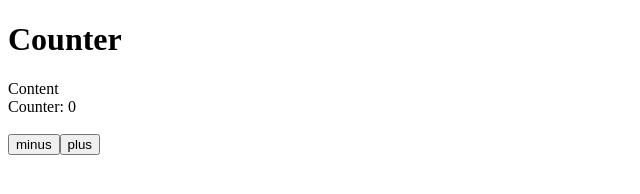
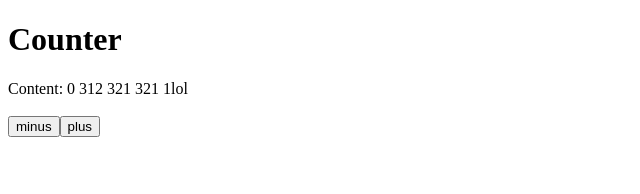
Before and after one commit to ChrisCoy/coy.js, a plain HTML site: page index.html in a window 1280 px wide. Shown: the whole page, without its empty margins (0-640 px from the left). Drawn offline with Linux system fonts and the light colour scheme.

Commit message:
subscribe function to update content

```diff
--- a/index.html
+++ b/index.html
@@ -47,11 +47,6 @@
           setCounter(counter() + 1);
         };
 
-        // fazer com que o toString do signal retorne um markup como $<$!> dai ao
-        // ser usado no template podera mais tarde ter o valor trocado.
-        // dai pra contornar a possibilidade de poder ser usar varios signals
-        // pode ser usado um array para colocar as funções de atualização lá
-
         // return Div(
         //   Heading({ level: 1 }, "Counter"),
         //   CText(`Counter: ${counter}`),
@@ -63,10 +58,11 @@
           Heading({ level: 1 }, "Counter"),
           // Div(observer`Counter: ${counter()}`),
           Div(
-            "Content",
-            // props({ className: observer(() => counter() + counter()) })
+            sub`Content: ${counter} 312 321 321 1`,
+            sub(() => ({ className: counter() })),
+            "lol"
           ),
-          Div(() => Div(Div(Div(`Counter: ${counter()}`)))),
+          // Div(() => Div(Div(Div(`Counter: ${counter()}`)))),
           Br(),
           Button("minus", props({ onclick: dispatchMinusEvent })),
           Button("plus", props({ onclick: dispatchPlusEvent }))
--- a/visual-lib.js
+++ b/visual-lib.js
@@ -1,6 +1,32 @@
 let context = null;
-let stack = 0;
 let isRendering = false;
+
+function literalsToString(strings, values) {
+  const result = strings.reduce((acc, str, i) => {
+      const value = typeof values[i] === 'function' ? values[i]() : values[i];
+      return acc + str + (value !== undefined ? value : '');
+  }, '');
+
+  return result;
+}
+
+class Subscriber {
+  constructor(first, ...args) {
+    debugger
+    if (typeof first === "function") {
+      this.type = "function";
+      this.func = first;
+    } else {
+      this.type = "literals";
+      this.strings = first;
+      this.values = args;
+    }
+  }
+}
+
+function sub(...args) {
+  return new Subscriber(...args);
+}
 
 function signal(value) {
   const subscriptions = new Set();
@@ -10,17 +36,15 @@ function signal(value) {
   const getState = () => {
     if (context) subscriptions.add(context);
 
-    if (isRendering) {
-      stack++;
-    }
-
     return value;
   };
+  getState.type = "$$SignalGetter";
 
   const setState = (updated) => {
     value = updated;
     runSubs();
   };
+  setState.type = "$$SignalSetter";
 
   return [getState, setState];
 }
@@ -40,12 +64,6 @@ function computed(fn) {
 
   return getState;
 }
-
-// let [getCount, setCount] = signal(0);
-
-// effect(() => {
-//   console.log(getCount());
-// });
 
 class BaseComponent {
   el;
@@ -98,26 +116,6 @@ class BaseComponent {
     // );
   }
 
-  #patch(oldNode, newNode) {
-    debugger;
-    if (
-      !(oldNode instanceof BaseComponent) ||
-      !(newNode instanceof BaseComponent)
-    ) {
-      throw new Error("cannot patch new state");
-    }
-
-    if (oldNode.el === newNode.el) {
-      return;
-    }
-
-    if (oldNode.el.textContent !== newNode.el.textContent) {
-      oldNode.el.textContent = newNode.el.textContent;
-    }
-
-    // if()
-  }
-
   #createElement(child) {
     const typeofChild = typeof child;
 
@@ -125,21 +123,19 @@ class BaseComponent {
       let oldChild = child();
       const element = this.#createElement(oldChild);
 
-      if (stack != 0) {
-        stack = 0;
-        effect(() => {
-          debugger;
-          // criar uma função de patch, onde ela vai receber a função que vai criar a outra arvore, e o node atual
-          const content = child();
+      // if (stack != 0) {
+      //   stack = 0;
+      //   effect(() => {
+      //     debugger;
+      //     // criar uma função de patch, onde ela vai receber a função que vai criar a outra arvore, e o node atual
+      //     const content = child();
 
-          if (isStringNodeByTypeof(typeof content)) {
-            element.textContent = content;
-            return;
-          }
-
-          this.#patch(oldChild, content);
-        });
-      }
+      //     if (isStringNodeByTypeof(typeof content)) {
+      //       element.textContent = content;
+      //       return;
+      //     }
+      //   });
+      // }
 
       return element;
     }
@@ -165,7 +161,26 @@ class BaseComponent {
     Object.assign(this.el, this.props);
 
     this.children?.forEach((c, index) => {
-      this.el.appendChild(this.#createElement(c));
+      debugger;
+      if (c instanceof Subscriber) {
+        if (c.type === "function") {
+          effect(() => {
+            Object.assign(this.el, c.func(this.props));
+          });
+        } else {
+          const textNode = document.createTextNode("");
+
+          effect(() => {
+            const text = literalsToString(c.strings, c.values)
+
+            textNode.textContent = text;
+          });
+
+          this.el.appendChild(textNode);
+        }
+      } else {
+        this.el.appendChild(this.#createElement(c));
+      }
 
       // if (c instanceof BaseComponent) {
       //   this.el.appendChild(c.el);
```
Also changed, not shown: ideas.txt.
